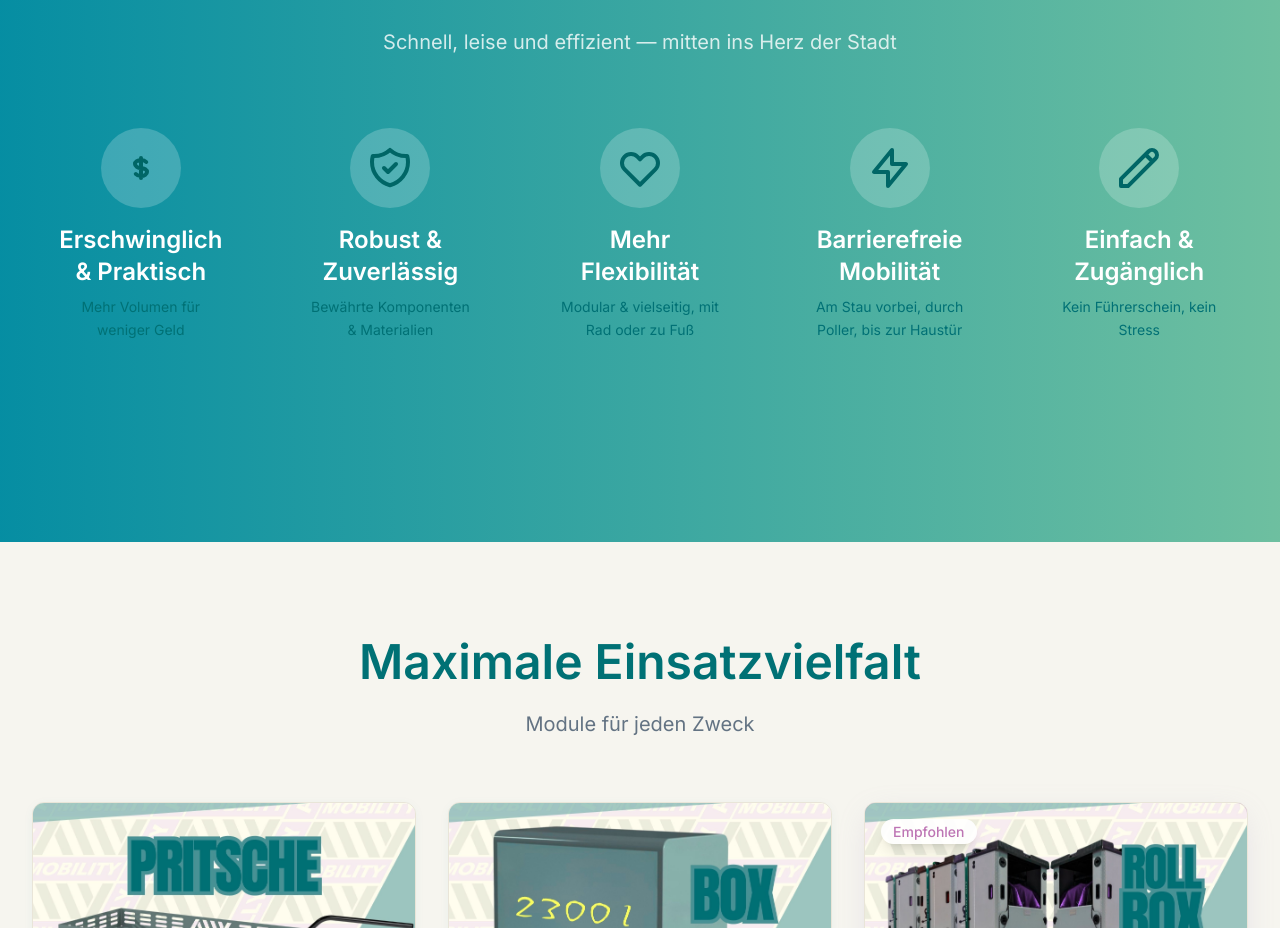
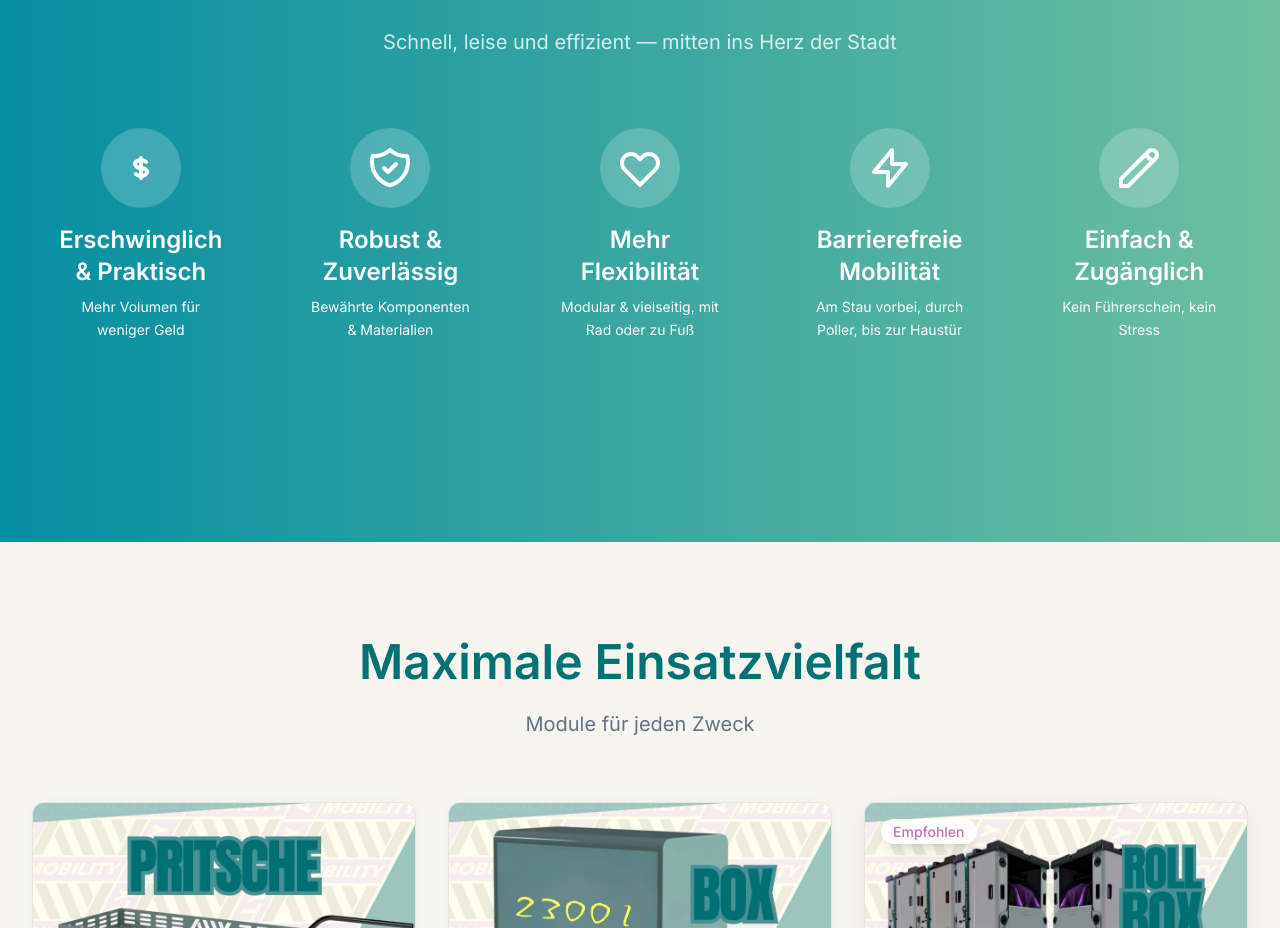
Before and after one commit to ally-mobility-de/ally-mobility-experience, a React (Vite) app: page / in a window 1280 px wide. Shown: the part 1580-2508 px from the top of the page. Built offline with nearby package versions, Linux system fonts and the light colour scheme.

Commit message:
Visual edit in Lovable

```diff
--- a/src/components/ValuesBanner.tsx
+++ b/src/components/ValuesBanner.tsx
@@ -52,16 +52,16 @@ const ValuesBanner = () => {
           <div className="grid grid-cols-1 md:grid-cols-3 lg:grid-cols-5 gap-8">
             {values.map((value, index) => <button key={index} onClick={() => scrollToSection(index.toString())} className="group text-center space-y-4 p-6 rounded-2xl hover:bg-white/10 transition-all duration-300 transform hover:-translate-y-1">
                 {/* Icon Circle */}
-                <div className="mx-auto w-20 h-20 bg-white/20 rounded-full flex items-center justify-center text-brand-dark-aquamarine group-hover:bg-brand-dark-aquamarine group-hover:text-white transition-all duration-300">
+                <div className="mx-auto w-20 h-20 bg-white/20 rounded-full flex items-center justify-center text-white group-hover:bg-brand-white/30 group-hover:text-white transition-all duration-300">
                   {value.icon}
                 </div>
 
                 {/* Content */}
                 <div className="space-y-2">
-                  <h4 className="font-semibold text-white group-hover:text-brand-dark-aquamarine transition-colors duration-300">
+                  <h4 className="font-semibold text-white group-hover:text-white transition-colors duration-300">
                     {value.title}
                   </h4>
-                  <p className="text-sm text-brand-dark-aqua leading-relaxed">
+                  <p className="text-sm text-white leading-relaxed">
                     {value.description}
                   </p>
                 </div>
```
